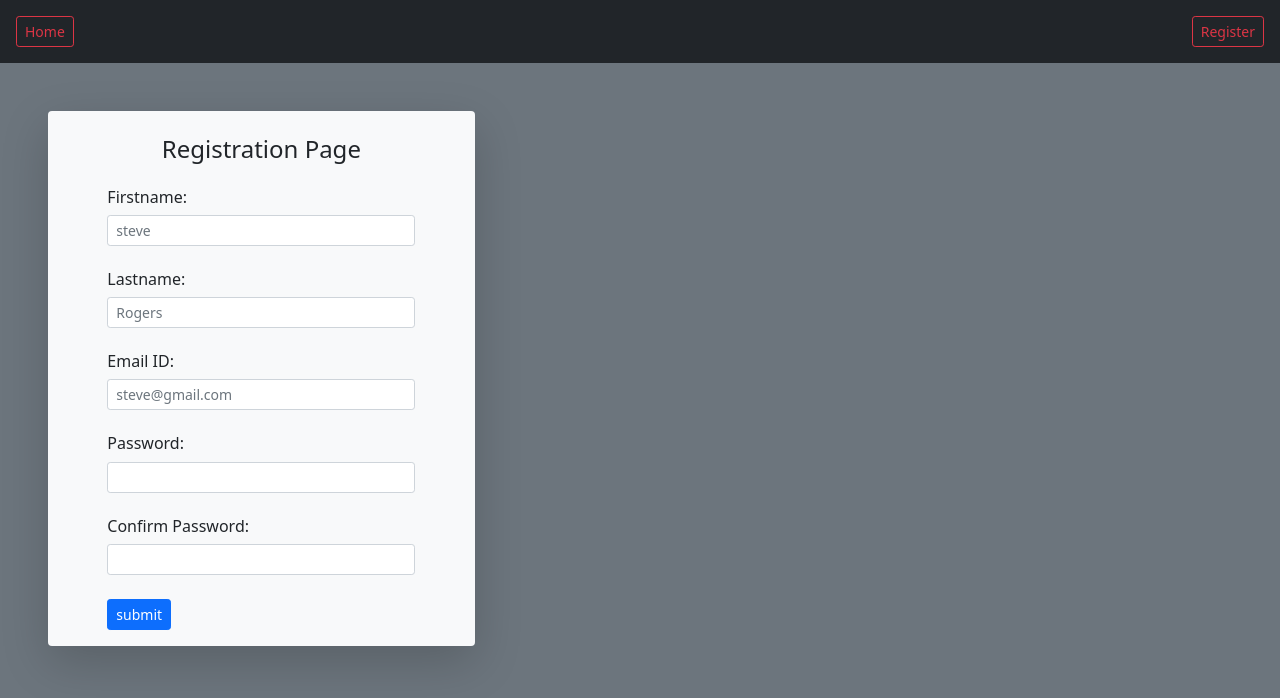
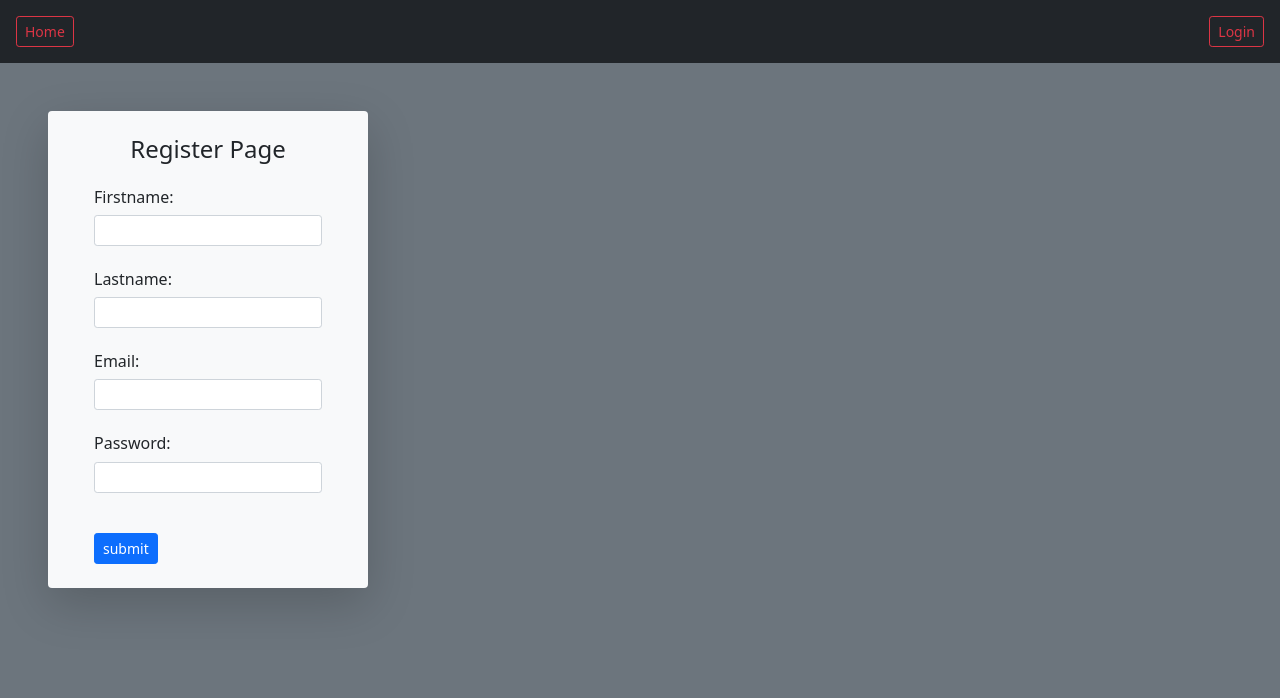
Before and after one commit to saravzizo/Django-Web-Chat-Application, a Django app: page /register/ in a window 1280 px wide. Shown: the top 698 px of the page. Run offline with Django 4.2, Linux system fonts and the light colour scheme.

Commit message:
registr edit monday

```diff
--- a/App/forms.py
+++ b/App/forms.py
@@ -2,8 +2,9 @@ from urllib import request
 from django.forms import ModelForm, ValidationError
 from django import forms, template
 from django.http import HttpResponse
-from .models import Login_table
+from .models import Login_table, Register_table
 from django.db import models
+
 class Login_Form_Model(ModelForm):
     class Meta:
         model = Login_table
@@ -16,12 +17,23 @@ class Login_Form_Model(ModelForm):
         super(Login_Form_Model, self).clean()
         username = self.cleaned_data.get('username')
         password = self.cleaned_data.get('password')
+        return self.cleaned_data
 
-        if len(username) < 5:
-            self._errors['username'] = self.error_class([
-             'username should contain minimum of 5 characters'])
-        if len(password) <10:
-              self._errors['password'] = self.error_class([
-                  'password should contain minimum of 8 characters'])
 
+class Register_Form_Model(ModelForm):
+    class Meta:
+        model = Register_table
+        fields =["firstname", "lastname","email","password"]
+        widgets = {
+            'firstname': forms.TextInput(attrs={'class': 'form-control form-control-sm'}),
+            'lastname': forms.TextInput(attrs={'class': 'form-control form-control-sm'}),
+            'email': forms.EmailInput(attrs={'class': 'form-control form-control-sm'}),
+            'password': forms.PasswordInput(attrs={'class': 'form-control form-control-sm'}),
+        }
+    def clean(self):
+        super(Register_Form_Model, self).clean()
+        firstname = self.cleaned_data.get('firstname')
+        lastname = self.cleaned_data.get('lastname')
+        email = self.cleaned_data.get('email')
+        password = self.cleaned_data.get('password')
         return self.cleaned_data
--- a/App/models.py
+++ b/App/models.py
@@ -3,18 +3,13 @@ from django.db import models
 from django.forms import ValidationError
 from django.core import validators
 
+def validate_username_model(value):
+    if len(value) <10:
+        raise ValidationError("Please enter more than 10 digit")
 
 def validate_password_model(value):
-    if len(value)<10:
-        raise ValidationError("Please enter more than 10 digit")
-
-# Create your models here.
-
-class Login_table(models.Model):
-    id = models.AutoField(primary_key=True, verbose_name ='ID')
-    username = models.CharField(max_length=200, unique=True)
-    password = models.CharField(max_length=250 , validators=[validate_password_model])
-
+    if len(value)<6:
+        raise ValidationError("Please enter more than 6 digit")
 
 def validate_mail(value):
     if "@gmail.com" in value:
@@ -24,11 +19,19 @@ def validate_mail(value):
     if "@outlook.com" in value:
         return value
     else:
-        raise ValidationError("Please enter a valid mail id")
+        raise ValidationError("Email should contain valid domain")
+
+# Create your models here
 
 class Register_table(models.Model):
-    id = models.AutoField(primary_key=True,verbose_name ='ID')
-    firstname = models.CharField(max_length=200,validators=[validators.MinLengthValidator(6)])
-    lastname = models.CharField(max_length=200)
-    email = models.EmailField(max_length=254,unique=True ,validators=[validate_mail])
-    password = models.CharField(max_length=250)
+    id = models.AutoField( primary_key=True,verbose_name ='ID')
+    firstname = models.CharField(max_length=200, validators=[validate_password_model])
+    lastname = models.CharField(max_length=200,validators=[validate_password_model])
+    email = models.CharField(max_length=254,unique=True,validators=[validators.EmailValidator(),validate_mail] )
+    password = models.CharField(max_length=250,validators=[validate_password_model])
+
+
+class Login_table(models.Model):
+    id = models.AutoField(primary_key=True, verbose_name ='ID')
+    username = models.CharField(max_length=200, unique=True, validators=[validate_username_model])
+    password = models.CharField(max_length=250 , validators=[validate_password_model])
--- a/App/templates/login.html
+++ b/App/templates/login.html
@@ -12,12 +12,12 @@
     <div class="bg-dark d-flex justify-content-end p-3">
         <a class="btn btn-sm btn-outline-danger text-decoration-none " href="/">Home</a>
         <span class="flex-grow-1"></span>
-        <a class="btn btn-sm btn-outline-danger text-decoration-none mx-2" href="/register">Register</a>
-        <a class="btn btn-sm btn-outline-danger text-decoration-none " href="/login">Login</a>
+        <a class="btn btn-sm btn-outline-danger text-decoration-none" href="/register">Register</a>
+
     </div>
     {% block content %}
 
-    <div class="shadow-lg m-5 bg-light rounded col-md-5 col-lg-4 col-xl-4 col-sm-4">
+    <div class="shadow-lg m-5 bg-light rounded col-md-5 col-lg-4 col-xl-3 col-sm-4">
         <form class="d-flex flex-column align-items-center px-2" action="" method="POST">
             {% csrf_token %}
             <div class="w-75">
--- a/App/templates/register.html
+++ b/App/templates/register.html
@@ -15,30 +15,24 @@
     <div class="bg-dark d-flex justify-content-end p-3">
         <a class="btn btn-sm btn-outline-danger text-decoration-none " href="/">Home</a>
         <span class="flex-grow-1"></span>
-        <a class="btn btn-sm btn-outline-danger text-decoration-none" href="/register">Register</a>
+        <a class="btn btn-sm btn-outline-danger text-decoration-none " href="/login">Login</a>
     </div>
-    <div class="shadow-lg m-5 bg-light rounded col-md-5 col-lg-4 col-xl-4 col-sm-4">
+    <div class="shadow-lg m-5 bg-light rounded col-md-5 col-lg-4 col-xl-3 col-sm-4">
         <form class="d-flex flex-column align-items-center px-2" action="" method="POST">
             {% csrf_token %}
             <div id="fields" class="w-75">
-                <h1 class="h4 my-4 justify-content-center d-flex ">Registration Page</h1>
-                <p class="h6">Firstname:</p>
-                <input class="form-control form-control-sm" type="text" placeholder="steve" name="firstname" required>
+                <h1 class="h4 my-4 justify-content-center d-flex">Register Page</h1>
+                {% for field in form %}
+                <p class="h6">{{ field.label }}:</p>
+                {{ field }}
+                {% if field.errors %}
+                <div class="alert alert-danger p-0 m-0">
+                    {{ field.errors }}
+                </div>
+                {% endif %}
                 <br>
-                <p class="h6">Lastname:</p>
-                <input class="form-control form-control-sm" type="text" placeholder="Rogers" name="lastname" required>
-                <br>
-
-                <p class="h6">Email ID:</p>
-                <input class="form-control form-control-sm" type="email" placeholder="steve@gmail.com" name="email"
-                    data-validatord="[VALIDATORS.validate_mail] " required>
-                <br>
-                <p class="h6">Password:</p>
-                <input class="form-control form-control-sm" type="password" required>
-                <br>
-                <p class="h6">Confirm Password:</p>
-                <input class="form-control form-control-sm" type="password" name="password" required>
-                <button class="btn btn-primary btn-sm mt-4 mb-3 " type="submit">submit</button>
+                {% endfor %}
+                <button class="btn btn-primary btn-sm mt-3 mb-4" type="submit">submit</button>
             </div>
 
         </form>
@@ -61,6 +55,17 @@
         {% endif %}
 
     </div>
+    <style>
+        li {
+            list-style-type: none;
+            font-size: 10px;
+        }
+
+        ul {
+            margin: 0;
+            padding: 0;
+        }
+    </style>
 
 </body>
 
--- a/App/views.py
+++ b/App/views.py
@@ -13,18 +13,35 @@ def Home(request):
 
 
 def Register(request):
+    # if request.method == 'POST':
+    #     if request.POST.get('firstname') and request.POST.get('lastname') and request.POST.get('email') and request.POST.get('password'):
+    #         post = Register_table()
+    #         post.firstname = request.POST.get('firstname')
+    #         post.lastname = request.POST.get('lastname')
+    #         post.email = request.POST.get('email')
+    #         post.password = request.POST.get('password')
+    #         post.save()
+    #         success = True
+    #     return render(request, "register.html", {"success": success})
+    # else:
+    #     return render(request, "register.html")
+
+    context = {}
+    form = Register_Form_Model(request.POST or None)
+    context['form'] = form
     if request.method == 'POST':
-        if request.POST.get('firstname') and request.POST.get('lastname') and request.POST.get('email') and request.POST.get('password'):
-            post = Register_table()
-            post.firstname = request.POST.get('firstname')
-            post.lastname = request.POST.get('lastname')
-            post.email = request.POST.get('email')
-            post.password = request.POST.get('password')
+        details = Register_Form_Model(request.POST)
+        if details.is_valid():
+            post = details.save(commit=False)
             post.save()
-            success = True
-        return render(request, "register.html", {"success": success})
+            success= True
+            return render(request, "register.html",{"success":success} )
+        else:
+            return render(request, 'register.html',context)
+
     else:
-        return render(request, "register.html")
+        form = Register_Form_Model(None)
+        return render(request, 'register.html',context)
 
 
 global var1
--- a/DataSample/settings.py
+++ b/DataSample/settings.py
@@ -38,8 +38,6 @@ INSTALLED_APPS = [
     'django.contrib.messages',
     'django.contrib.staticfiles',
     'App',
-    'bootstrap4',
-    'widget_tweaks',
 ]
 
 MIDDLEWARE = [
```
Also changed, not shown: App/migrations/0004_alter_login_table_password_and_more.py (added), App/migrations/0005_alter_register_table_email.py (added), App/migrations/0006_alter_register_table_email.py (added), App/migrations/0007_alter_register_table_email_and_more.py (added), App/migrations/0008_alter_register_table_email.py (added), App/migrations/0009_alter_register_table_email_and_more.py (added), App/migrations/0010_alter_login_table_username.py (added), App/migrations/0011_alter_register_table_firstname_and_more.py (added), db.sqlite3.
